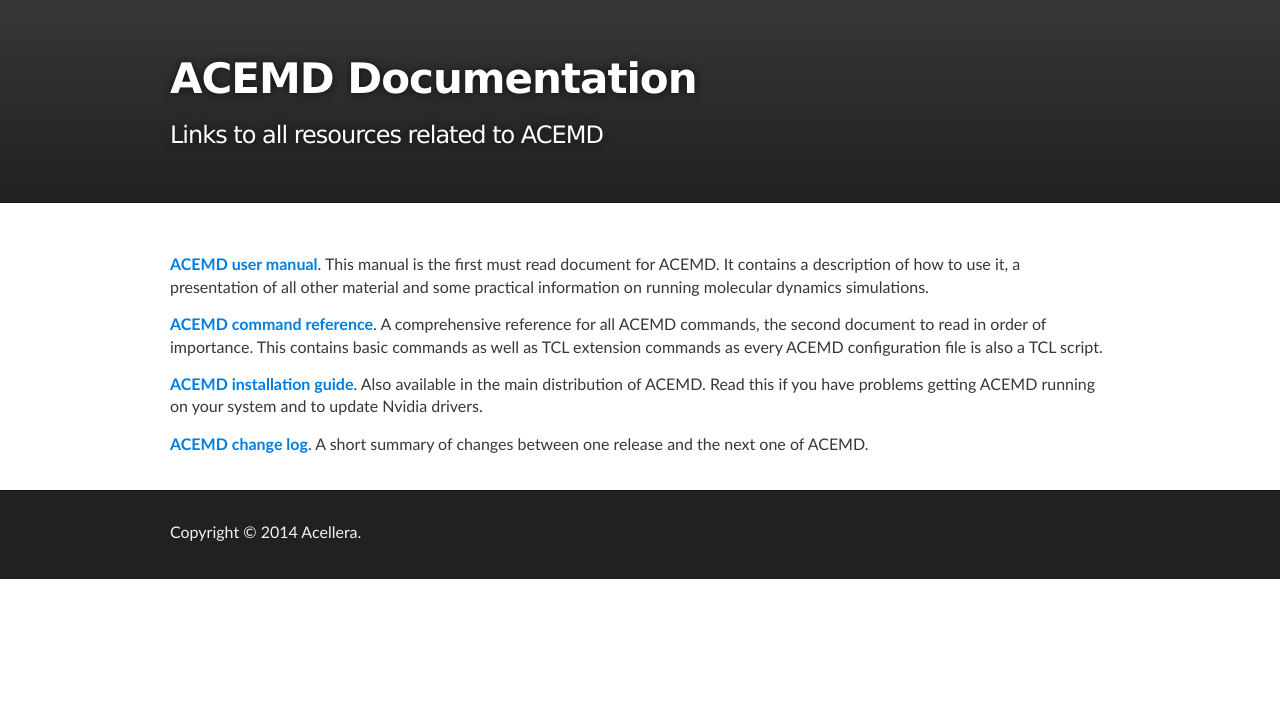
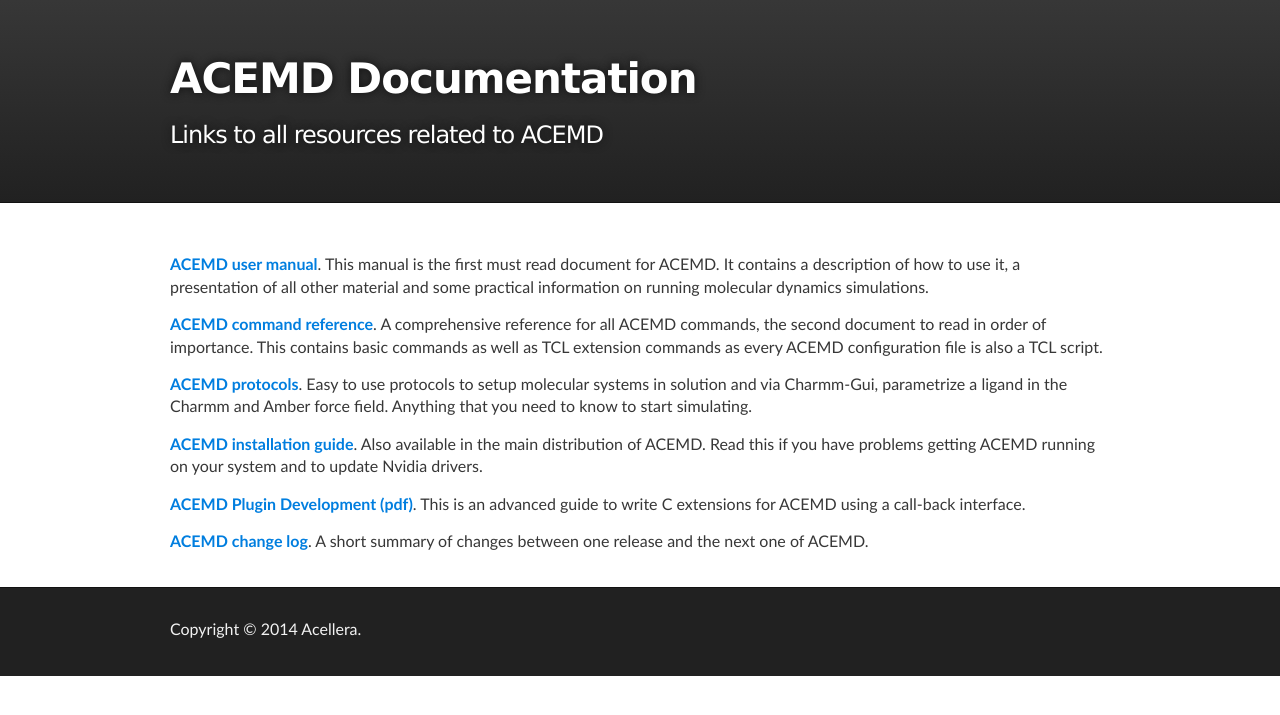
Before and after one commit to Acellera/docs.acellera.com, a Jekyll site: the page built from acemd/index.md, in a window 1280 px wide. Shown: the top 715 px of the page. Built offline with Jekyll 4.4.1, drawn with Linux system fonts in a browser that asks for light colours.

Commit message:
Update index.md

```diff
--- a/acemd/index.md
+++ b/acemd/index.md
@@ -10,6 +10,10 @@
 
 [__ACEMD command reference__](./commands). A comprehensive reference for all ACEMD commands, the second document to read in order of importance. This contains basic commands as well as TCL extension commands as every ACEMD configuration file is also a TCL script.
 
+[__ACEMD protocols__](./protocols). Easy to use protocols to setup molecular systems in solution and via Charmm-Gui, parametrize a ligand in the Charmm and Amber force field. Anything that you need to know to start simulating.
+
 [__ACEMD installation guide__](./install). Also available in the main distribution of ACEMD. Read this if you have problems getting ACEMD running on your system and to update Nvidia drivers.
 
+[__ACEMD Plugin Development (pdf)__](http://download.acellera.com/manuals/latest/docs/ACEMD-AceCloud-User-Guide.pdf). This is an advanced guide to write C extensions for ACEMD using a call-back interface.
+
 [__ACEMD change log__](./changelog). A short summary of changes between one release and the next one of ACEMD.
```
